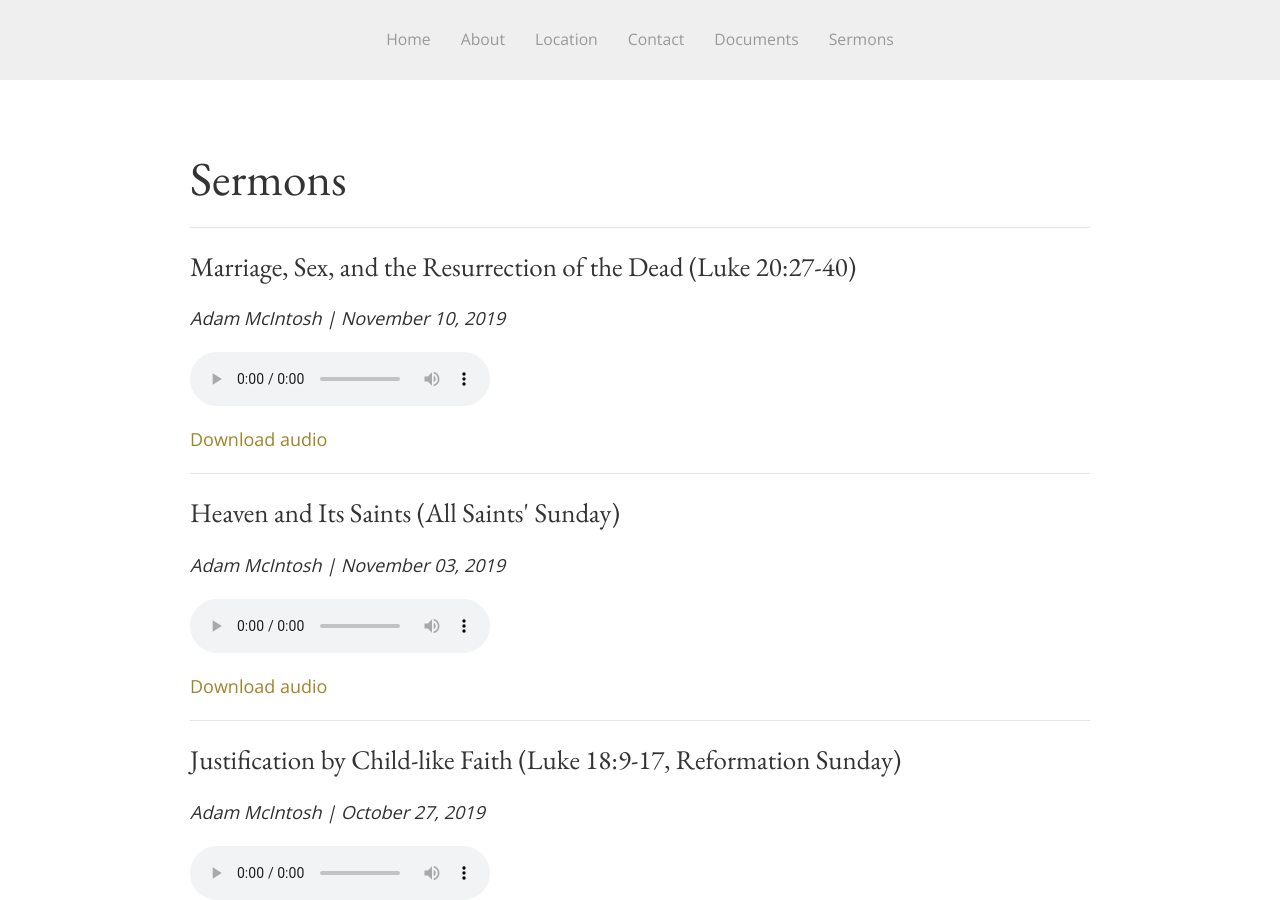
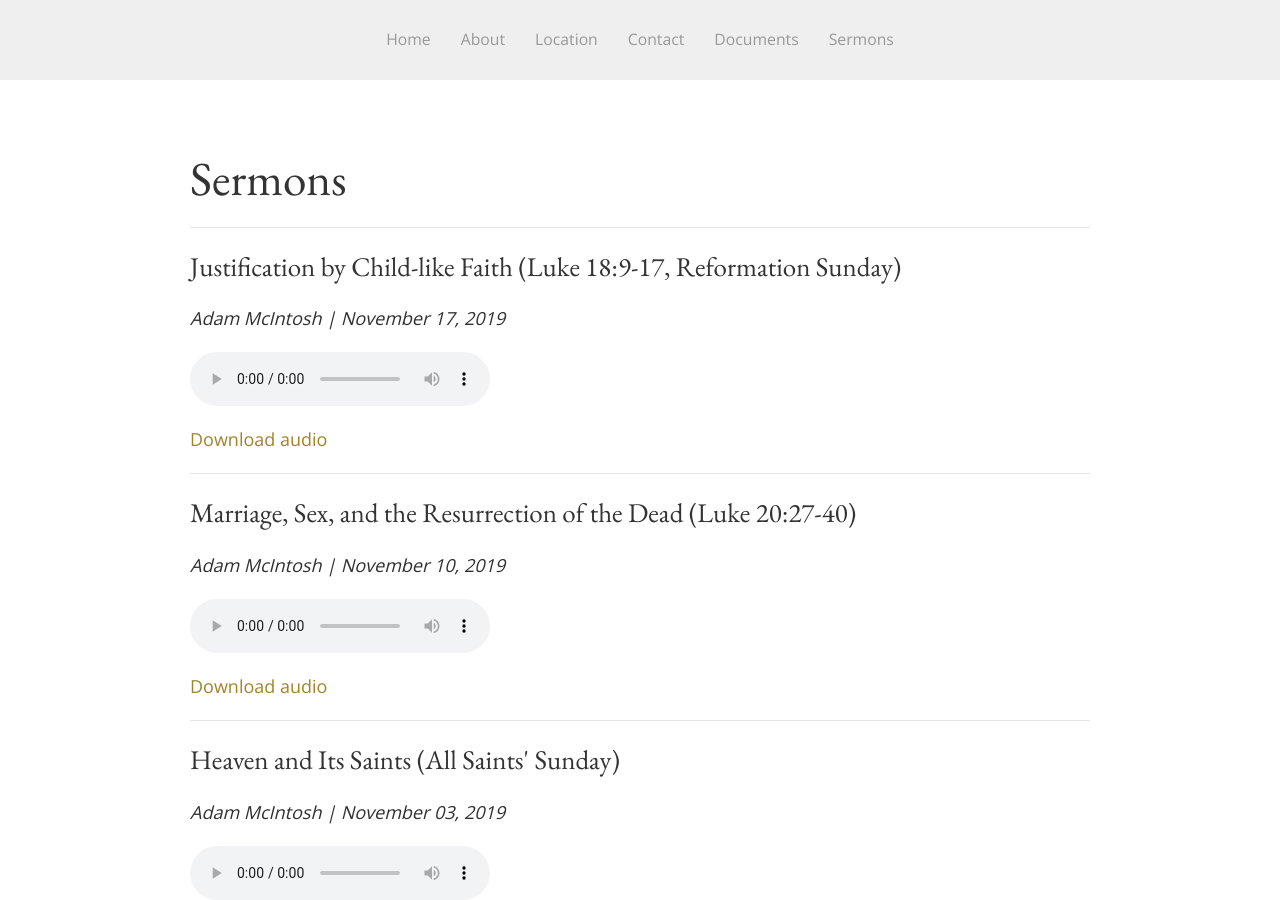
Before and after one commit to SaintDavidsChurch/website, a Jekyll site: the page built from sermons.html, in a window 1280 px wide and 900 px high. Built offline with Jekyll 4.4.1, drawn with Linux system fonts in a browser that asks for light colours; some of the changed text lies outside the part shown.

Commit message:
Updated by InferCMS

```diff
--- a/_data/sermons.yml
+++ b/_data/sermons.yml
@@ -6,7 +6,11 @@
   date: '2019-11-10'
   preacher: Adam McIntosh
   audio_file: https://saintdavids.church/assets/sermons/Adam-McIntosh_November10-2019_Luke20.27-40.mp3
-- title: Justification by Child-like Faith (Luke 18:9-17, Reformation Sunday)
+- title: False Messiahs, Wars, and Persecutions? Don't Panic! (Luke 21:5-20)
   date: '2019-10-27'
   preacher: Adam McIntosh
+  audio_file: https://saintdavids.church/assets/sermons/Adam-McIntosh_November17-2019_Luke21.5-2
+- title: Justification by Child-like Faith (Luke 18:9-17, Reformation Sunday)
+  date: '2019-11-17'
+  preacher: Adam McIntosh
   audio_file: https://saintdavids.church/assets/sermons/Adam-McIntosh_October27-2019_Luke18.9-17_reformation.mp3
```
